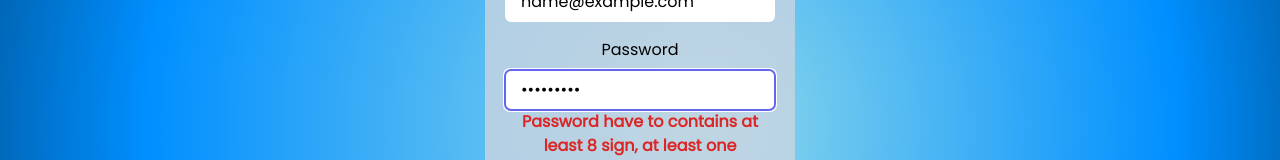
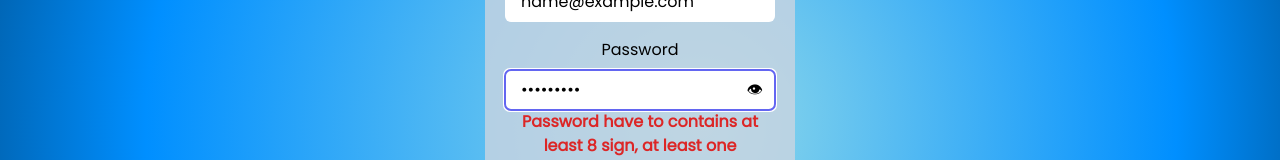
Before and after one commit to Arek1997/Chat-app, a Next.js app: page /login in a window 1280 px wide. Both pictures are taken after typing "name@example.com", "Sample123" into the empty fields and a click on the button "Log in". Shown: the part 274-434 px from the top of the page. Built offline with nearby package versions, Linux system fonts and the light colour scheme; no server answers; what prettier-plugin-tailwindcss would draw is missing.

Commit message:
Add custom hook and show password

```diff
--- a/components/authForm/Form.tsx
+++ b/components/authForm/Form.tsx
@@ -1,4 +1,5 @@
 import { fetchData } from '@/helpers';
+import useToggle from '@/hooks/useToggle';
 import { signIn } from 'next-auth/react';
 import { useRouter } from 'next/router';
 import { useEffect, useState } from 'react';
@@ -28,6 +29,7 @@ const Form = ({ title, isLogInRoute, setIsLoading }: Props) => {
 		register,
 		handleSubmit,
 		reset,
+		watch,
 		formState: { errors, isSubmitSuccessful, isSubmitting },
 	} = useForm<Inputs>({
 		mode: 'onTouched',
@@ -37,6 +39,10 @@ const Form = ({ title, isLogInRoute, setIsLoading }: Props) => {
 			password: '',
 		},
 	});
+
+	const watchPassword = watch('password');
+
+	const { value, toggleHandler } = useToggle({ values: ['password', 'text'] });
 
 	const onSubmitHandler: SubmitHandler<Inputs> = async ({
 		name,
@@ -163,13 +169,15 @@ const Form = ({ title, isLogInRoute, setIsLoading }: Props) => {
 				<label htmlFor='user-password' className='mb-2'>
 					Password
 				</label>
+				<div className='relative'>
 					<input
-					type='password'
+						type={value}
 						id='user-password'
 						placeholder='********'
-					className='rounded-md px-4 py-2 outline-indigo-500'
+						className='w-full rounded-md px-4 py-2 outline-indigo-500'
 						{...register('password', {
 							required: 'Password is required',
+
 							pattern: {
 								message:
 									'Password have to contains at least 8 sign, at least one uppercase letter, at least one downcase letter, at least one number and at least one special sign',
@@ -178,6 +186,16 @@ const Form = ({ title, isLogInRoute, setIsLoading }: Props) => {
 							},
 						})}
 					/>
+
+					{watchPassword && (
+						<span
+							className='absolute top-1/2 right-3 -translate-y-1/2 cursor-pointer'
+							onClick={toggleHandler}
+						>
+							👁
+						</span>
+					)}
+				</div>
 				<p className='error-msg basis-full text-center font-semibold text-red-600'>
 					{errors.password?.message}
 				</p>
--- /dev/null
+++ b/hooks/useToggle.tsx
@@ -0,0 +1,24 @@
+import { useRef, useState } from 'react';
+
+interface Props<T> {
+	values: T[];
+}
+
+const useToggle = <T,>({ values }: Props<T>) => {
+	const numberRef = useRef<number>(0);
+	const [value, setValue] = useState(values[numberRef.current]);
+
+	const toggleHandler = () => {
+		numberRef.current++;
+		if (numberRef.current < values.length) {
+			setValue(values[numberRef.current]);
+		} else {
+			numberRef.current = 0;
+			setValue(values[numberRef.current]);
+		}
+	};
+
+	return { value, toggleHandler };
+};
+
+export default useToggle;
```
Lines whose indentation alone changed are shown as unchanged.
